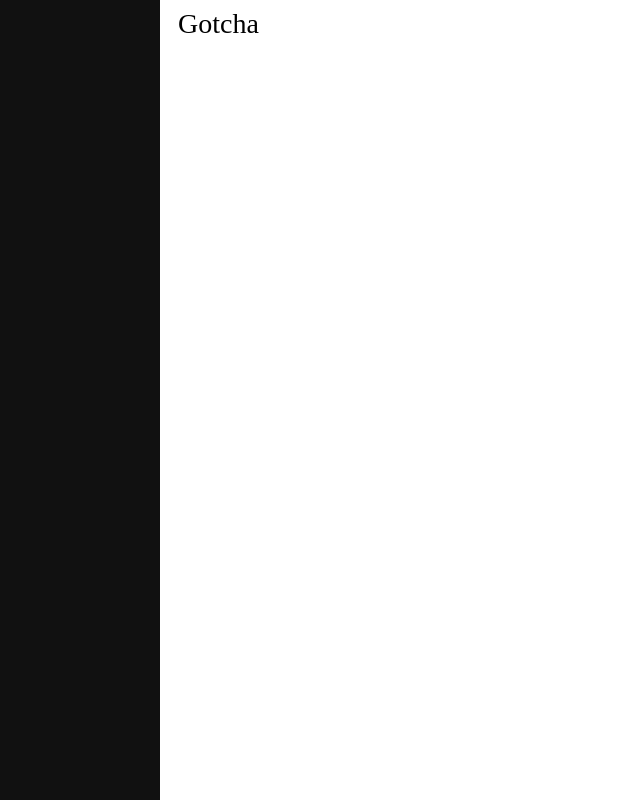
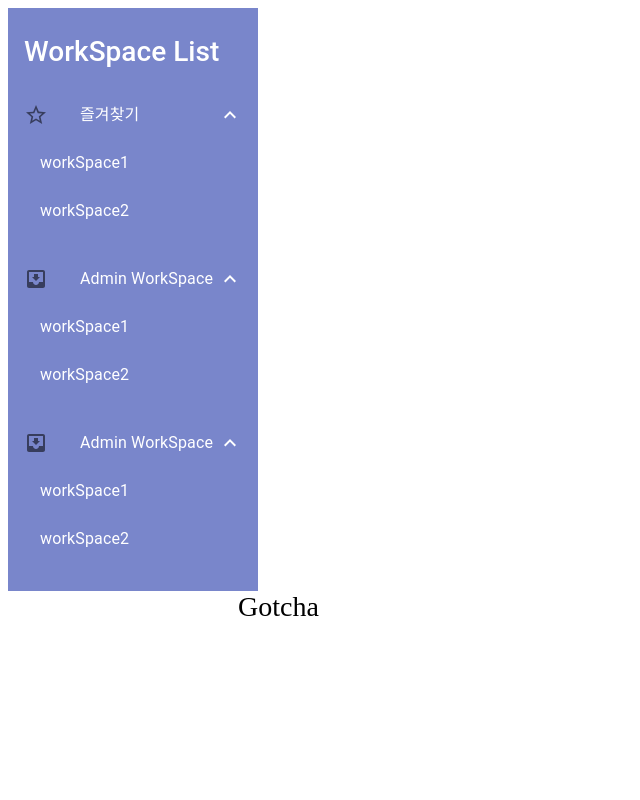
Before and after one commit to DWF2021-Team-jlyk/gotcha_frontend, a React (Create React App) app: page / in a window 1280 px wide. Shown: the whole page, without its empty margins (0-640 px from the left). Built offline with nearby package versions, Linux system fonts and the light colour scheme.

Commit message:
sidebar_초안

```diff
--- a/package.json
+++ b/package.json
@@ -3,6 +3,8 @@
   "version": "0.1.0",
   "private": true,
   "dependencies": {
+    "@material-ui/core": "^4.11.4",
+    "@material-ui/icons": "^4.11.2",
     "@testing-library/jest-dom": "^5.11.4",
     "@testing-library/react": "^11.1.0",
     "@testing-library/user-event": "^12.1.10",
@@ -10,6 +12,8 @@
     "react": "^17.0.2",
     "react-bootstrap": "^1.6.1",
     "react-dom": "^17.0.2",
+    "react-minimal-side-navigation": "^1.8.0",
+    "react-router-dom": "^5.2.0",
     "react-scripts": "4.0.3",
     "styled-components": "^5.3.0",
     "web-vitals": "^1.0.1"
--- a/src/Sidebar.js
+++ b/src/Sidebar.js
@@ -1,24 +1,136 @@
-import "./sidenav.css"
 import React from "react";
-import styled from "styled-components";
+import { makeStyles } from "@material-ui/core/styles";
+import ListSubheader from "@material-ui/core/ListSubheader";
+import List from "@material-ui/core/List";
+import ListItem from "@material-ui/core/ListItem";
+import ListItemIcon from "@material-ui/core/ListItemIcon";
+import ListItemText from "@material-ui/core/ListItemText";
+import Collapse from "@material-ui/core/Collapse";
+import InboxIcon from "@material-ui/icons/MoveToInbox";
+import DraftsIcon from "@material-ui/icons/Drafts";
+import SendIcon from "@material-ui/icons/Send";
+import ExpandLess from "@material-ui/icons/ExpandLess";
+import ExpandMore from "@material-ui/icons/ExpandMore";
+import StarBorder from "@material-ui/icons/StarBorder";
 
-const sidebar = styled.div`
-    height: 100%;
-    width: 160px;
-    position: fixed;
-    z-index: 1;
-    top: 0;
-    left: 0;
-    background-color: #111;
-    overflow-x: hidden;
-    padding-top: 20px;
-`;
+const useStyles = makeStyles((theme) => ({
 
-const Sidebar = () =>{
-    return (
-        <div className="sidenav"></div>
-    )
-}
+  root: {
+    width: 250,
+    backgroundColor: theme.palette.primary.light,
+    color: theme.palette.background.paper,
+
+  },
+  nested: {
+    paddingLeft: theme.spacing(4),
+  },
+
+  navName:{
+    paddingTop: 20,
+    paddingBottom:15,
+    color:theme.palette.background.paper,
+    fontSize:'1.75rem'
+  }
+  ,
+  sub:{
+    paddingBottom:20,
+  }
+
+}));
 
 
+const Sidebar = () => {
+  const classes = useStyles();
+  const [open1, setOpen1] = React.useState(true); //열릴 때 true
+  const [open2, setOpen2] = React.useState(true); //열릴 때 true
+  const [open3, setOpen3] = React.useState(true); //열릴 때 true
+
+  const handleClick1 = () => {
+    setOpen1(!open1);
+  };
+
+  const handleClick2 = () => {
+    setOpen2(!open2);
+  };
+
+  const handleClick3 = () => {
+    setOpen3(!open3);
+  };
+
+  return (
+    <List
+      component="nav"
+      aria-labelledby="nested-list-subheader"
+      subheader={
+        <ListSubheader className={classes.navName} component="div" id="nested-list-subheader">
+          WorkSpace List
+        </ListSubheader>
+      }
+      className={classes.root}
+    >
+      <ListItem button onClick={handleClick1}>
+        <ListItemIcon>
+          <StarBorder />
+        </ListItemIcon>
+        <ListItemText primary="즐겨찾기" />
+        {open1 ? <ExpandLess /> : <ExpandMore />}
+        {/*             true        false*/}
+      </ListItem>
+
+      <Collapse className={classes.sub} in={open1} timeout="auto" unmountOnExit>
+        <List component="div" disablePadding>
+          <ListItem button className={classes.nested}>
+            <ListItemText primary="workSpace1" />
+          </ListItem>
+
+          <ListItem button className={classes.nested}>
+            <ListItemText primary="workSpace2" />
+          </ListItem>
+        </List>
+      </Collapse>
+
+      <ListItem button onClick={handleClick2}>
+        <ListItemIcon>
+          <InboxIcon />
+        </ListItemIcon>
+        <ListItemText primary="Admin WorkSpace" />
+        {open2 ? <ExpandLess /> : <ExpandMore />}
+        {/*             true        false*/}
+      </ListItem>
+
+      <Collapse className={classes.sub} in={open2} timeout="auto" unmountOnExit>
+        <List component="div" disablePadding>
+          <ListItem button className={classes.nested}>
+            <ListItemText primary="workSpace1" />
+          </ListItem>
+
+          <ListItem button className={classes.nested}>
+            <ListItemText primary="workSpace2" />
+          </ListItem>
+        </List>
+      </Collapse>
+
+      <ListItem button onClick={handleClick3}>
+        <ListItemIcon>
+          <InboxIcon />
+        </ListItemIcon>
+        <ListItemText primary="Admin WorkSpace" />
+        {open3 ? <ExpandLess /> : <ExpandMore />}
+      </ListItem>
+
+      <Collapse className={classes.sub} in={open3} timeout="auto" unmountOnExit>
+        <List component="div" disablePadding>
+          <ListItem button className={classes.nested}>
+            <ListItemText primary="workSpace1" />
+          </ListItem>
+
+          <ListItem button className={classes.nested}>
+            <ListItemText primary="workSpace2" />
+          </ListItem>
+        </List>
+      </Collapse>
+    </List>
+  );
+};
+
 export default Sidebar;
--- a/src/sidenav.css
+++ b/src/sidenav.css
@@ -1,6 +1,6 @@
 .sidenav {
     height: 100%;
-    width: 160px;
+    width: 220px;
     position: fixed;
     z-index: 1;
     top: 0;
@@ -8,10 +8,12 @@
     background-color: #111;
     overflow-x: hidden;
     padding-top: 20px;
+
+    color: white;
 }
 
 .main {
-    margin-left: 160px; /* Same as the width of the sidenav */
+    margin-left: 220px; /* Same as the width of the sidenav */
     font-size: 28px; /* Increased text to enable scrolling */
     padding: 0px 10px;
 }
```
Also changed, not shown: 1 other file (tests, documents, lock files or other folders).
